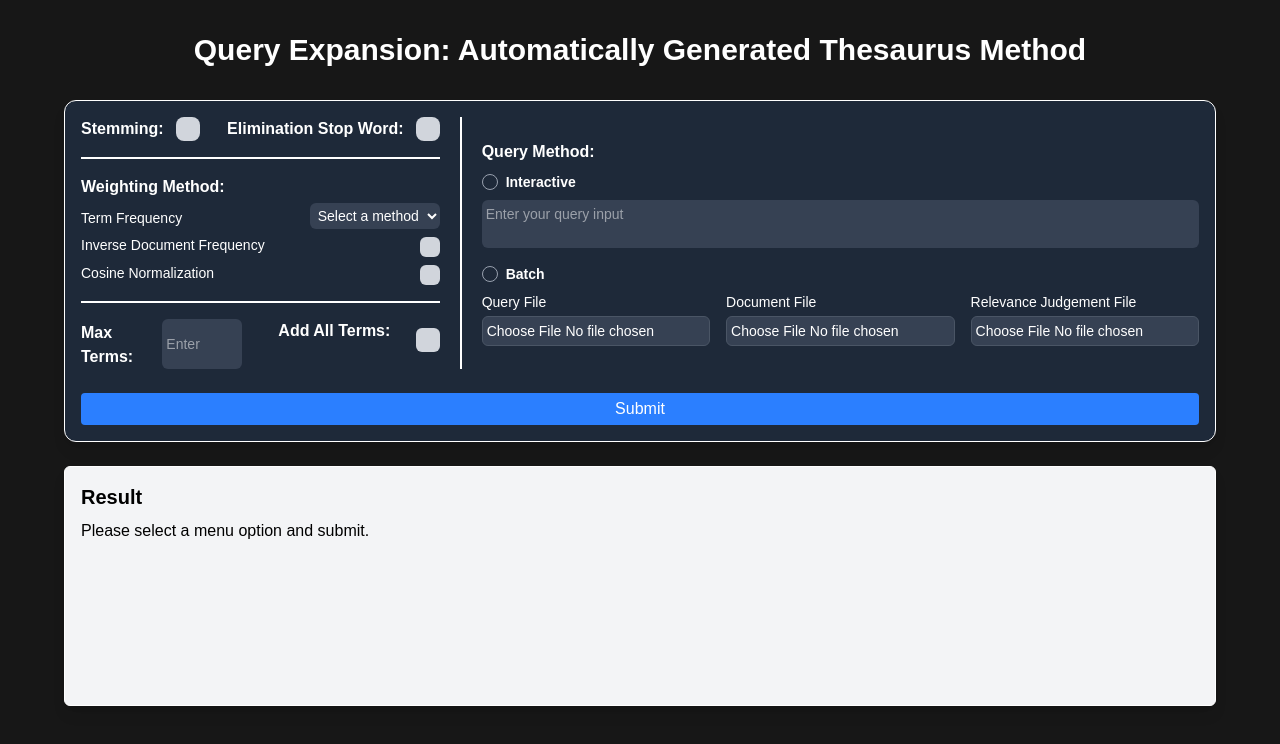
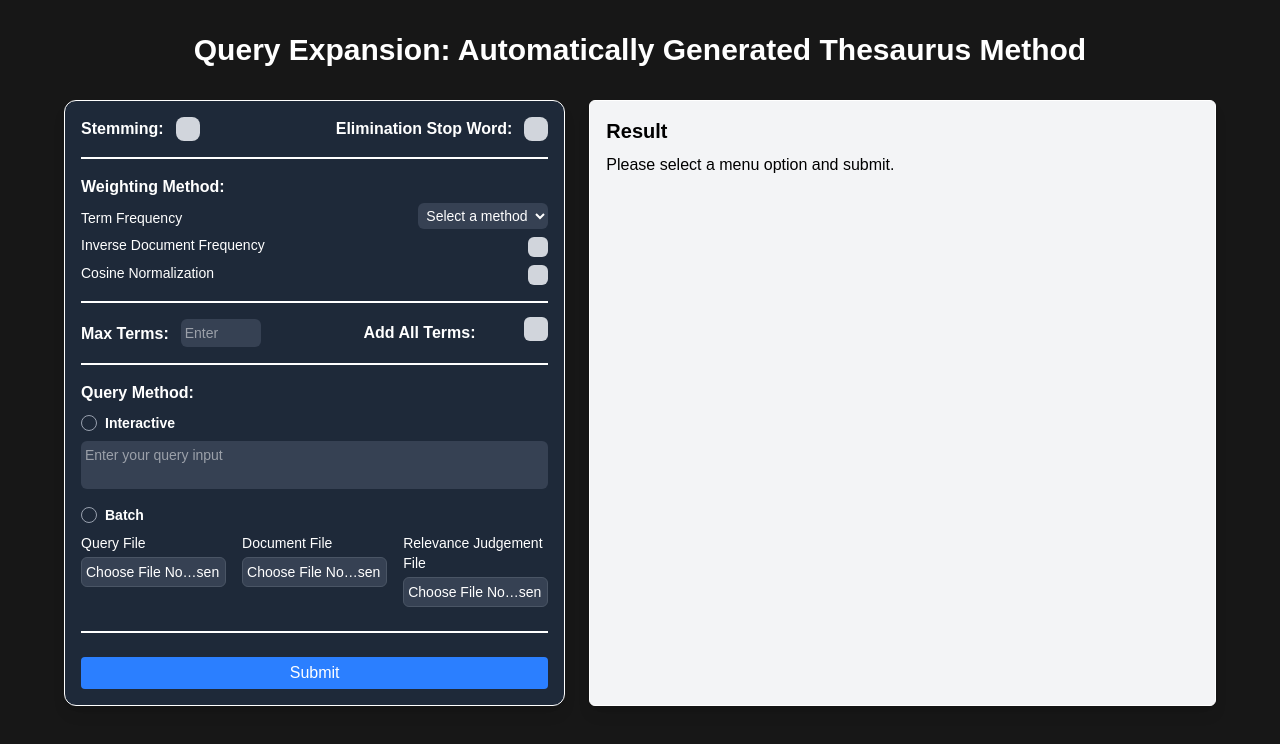
Before and after one commit to jasonrivalino/stbi-fe, a Next.js app: page / in a window 1280 px wide. Shown: the top 744 px of the page. Built offline with nearby package versions, Linux system fonts and the light colour scheme.

Commit message:
feat: change layouting result

```diff
--- a/src/app/page.tsx
+++ b/src/app/page.tsx
@@ -102,7 +102,7 @@ export function Menu({ setSelectedOption, onSubmit }: MenuProps) {
   return (
     <div className="p-4 border rounded-xl text-white bg-gray-800 shadow-lg w-full">
       <div className="flex flex-row gap-5">
-        <div className="flex flex-col gap-4 w-1/2">
+        <div className="flex flex-col gap-4">
           <div className="flex flex-row justify-between items-center pb-4 border-b-2">
 
             {/* Stemming Toggle */}
@@ -202,9 +202,9 @@ export function Menu({ setSelectedOption, onSubmit }: MenuProps) {
           </div>
 
           {/* Terms */}
-          <div className="flex flex-row gap-9 w-full pt-4 border-t-2">
+          <div className="flex flex-row w-full pt-4 border-t-2 justify-between items-center">
             {/* Max Terms */}
-            <div className="flex flex-row gap-3 w-full">
+            <div className="flex items-center gap-3 w-full">
               <h2 className="text-base font-semibold mt-[0.125rem]">Max Terms:</h2>
               <input
                 type="number"
@@ -216,8 +216,8 @@ export function Menu({ setSelectedOption, onSubmit }: MenuProps) {
             </div>
 
             {/* Add All Terms */}
-            <div className="flex flex-row gap-3 w-full">
-              <h2 className="text-base font-semibold">Add All Terms:</h2>
+            <div className="flex flex-row items-center w-full">
+              <h2 className="text-base font-semibold ml-auto">Add All Terms:</h2>
                 <label className="inline-flex items-center cursor-pointer relative ml-auto">
                   <input
                     type="checkbox"
@@ -233,13 +233,12 @@ export function Menu({ setSelectedOption, onSubmit }: MenuProps) {
                 </label>
               </div>
             </div>
-        </div>
 
         {/* Add vertical line separator */}
-        <div className="border-1 border-white h-auto"></div>
+        {/* <div className="border-1 border-white h-auto"></div> */}
 
           {/* Query Method */}
-        <div className="flex flex-col gap-2 w-full justify-center align-middle">
+          <div className="flex flex-col gap-2 w-full justify-center align-middle pt-4 pb-6 border-y-2">
             <h2 className="text-base font-semibold">Query Method:</h2>
             <div className="flex flex-col gap-2 w-full">
               {/* Interactive */}
@@ -312,6 +311,7 @@ export function Menu({ setSelectedOption, onSubmit }: MenuProps) {
             </div>
           </div>
         </div>
+      </div>
 
       {/* Submit Button */}
       <button
@@ -330,7 +330,7 @@ type ResultProps = {
 
 export function Result({ selected }: ResultProps) {
   return (
-    <div className="p-4 border rounded-md bg-gray-100 h-60 shadow-lg">
+    <div className="p-4 border rounded-md bg-gray-100 h-full shadow-lg">
       <h1 className="text-xl font-bold mb-2 text-black">Result</h1>
       <p className="text-black">
         {selected
@@ -358,8 +358,8 @@ export default function Home() {
         <h1 className="text-3xl font-bold pt-8 pb-4 text-center">
           Query Expansion: Automatically Generated Thesaurus Method
         </h1>
-        <div className="flex flex-col w-full gap-6">
-          <div className="w-full">
+        <div className="flex flex-row w-full gap-6">
+          <div className="w-4/5">
              <Menu
               selectedOption={selectedOption}
               setSelectedOption={setSelectedOption}
```
Lines whose indentation alone changed are shown as unchanged.
